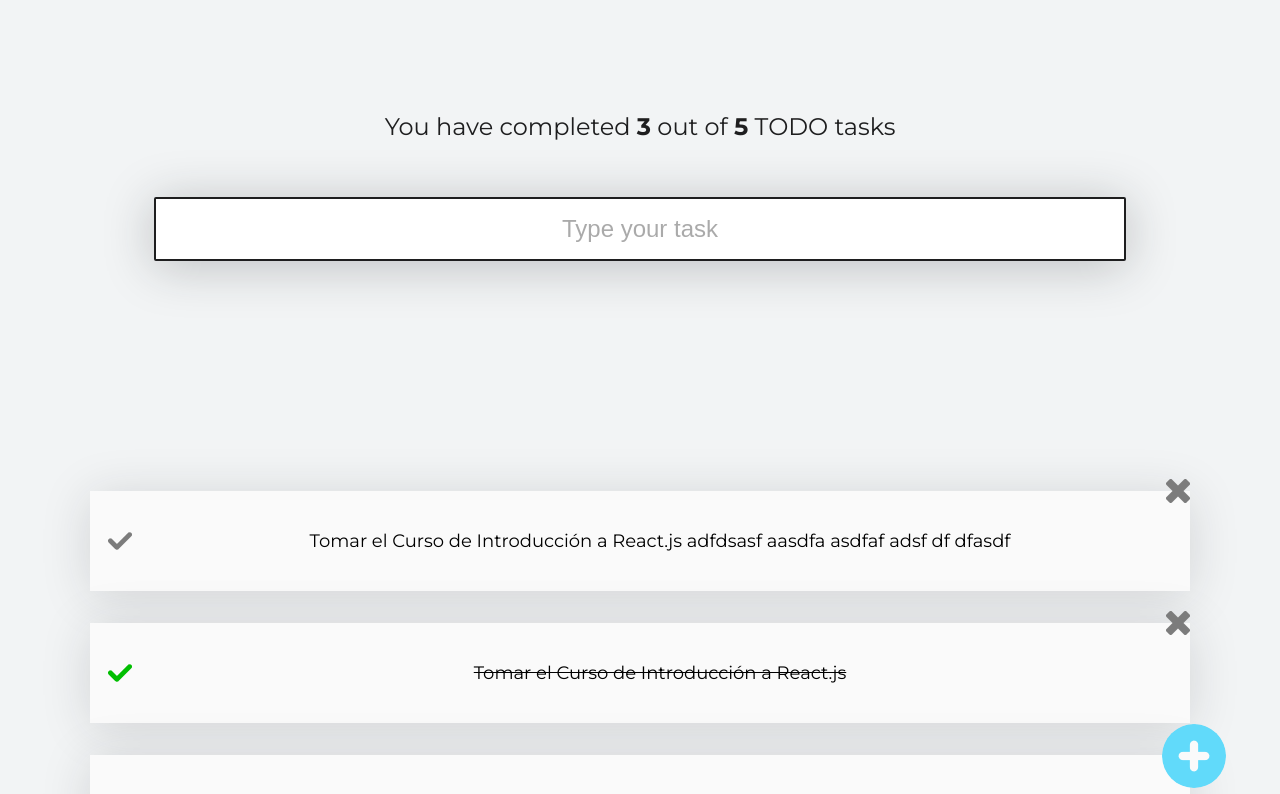
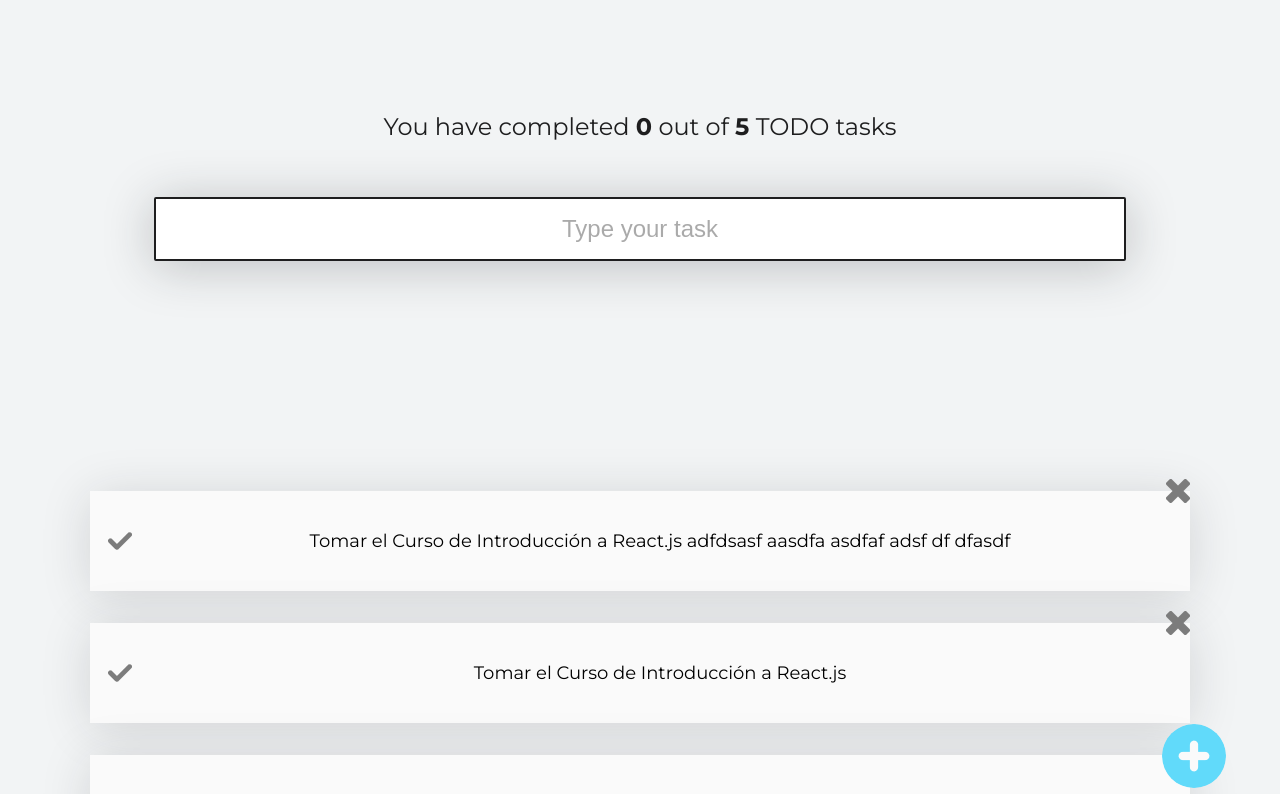
Before and after one commit to jhojan789/todo-list, a React (Create React App) app: page / in a window 1280 px wide. Shown: the top 794 px of the page. Built offline with nearby package versions, Linux system fonts and the light colour scheme.

Commit message:
Added completing and removing todos

```diff
--- a/src/App.js
+++ b/src/App.js
@@ -10,10 +10,10 @@ import { useState } from 'react';
 
 const defaultTodos = [
   {name:'Tomar el Curso de Introducción a React.js adfdsasf aasdfa asdfaf adsf df dfasdf  ',completed:false, id: 1},
-  {name:'Tomar el Curso de Introducción a React.js',completed:true, id: 2},
-  {name:'Llorar con la Llorona y reir con el payaso',completed:true, id: 3},
+  {name:'Tomar el Curso de Introducción a React.js',completed:false, id: 2},
+  {name:'Llorar con la Llorona y reir con el payaso',completed:false, id: 3},
   {name:'LALALALAL',completed:false, id: 4},
-  {name:'Llorar con la Llorona y reir con el payaso',completed:true, id: 5},
+  {name:'Llorar con la Llorona y reir con el payaso',completed:false, id: 5},
 ];
 
 
@@ -22,7 +22,7 @@ function App() {
   const [searchValue, setSearchValue] = useState('');
   const [todos, setTodos] = useState(defaultTodos);
 
-  console.log('This is the value ' + searchValue);
+  // console.log('This is the value ' + searchValue);
 
   //derived states
   const completedTodos = todos.filter(todo=>!!todo.completed).length;
@@ -34,11 +34,6 @@ function App() {
     return todo.name.toLowerCase().includes(searchValue.toLowerCase());
 
   });
-
-
-
-
-
 
   return (
       <>
@@ -52,8 +47,13 @@ function App() {
             searchedTodos.map(todo=>
               <TodoItem
                 key={todo.id}
+                id= {todo.id}
                 name={todo.name}
-                completed={todo.completed}/>
+                completed={todo.completed}
+                setTodos={setTodos}
+                todos = {todos}
+              />
+
 
               )
           }
--- a/src/TodoItem.js
+++ b/src/TodoItem.js
@@ -1,11 +1,34 @@
 import './TodoItem.css';
 
-function TodoItem ({name , completed }){
+function TodoItem ({id, name , completed, todos, setTodos }){
+  const handleTodo = ()=>{
+    const updatedTodos = todos.map(todo =>
+        todo.id === id ? {...todo, completed: !completed} : todo
+      );
+
+      setTodos(updatedTodos);
+
+  };
+
+  const removeComponent = ()=>{
+    const removedComponents = todos.filter(todo => todo.id !== id && todo);
+
+    setTodos(removedComponents);
+  };
+
+
+
   return (
     <li className="TodoItem">
-      <span className={`Icon Icon-check ${completed && 'Icon-check--active'}`}></span>
+      <span
+        className={`Icon Icon-check ${completed && 'Icon-check--active'}`}
+        onClick={handleTodo}
+      ></span>
       <p className={`TodoItem-name ${completed && 'TodoItem-name--completed'}`}>{name}</p>
-      <span className="Icon Icon-delete"></span>
+      <span
+        className="Icon Icon-delete"
+        onClick={removeComponent}
+      ></span>
     </li>
   );
 }
```
